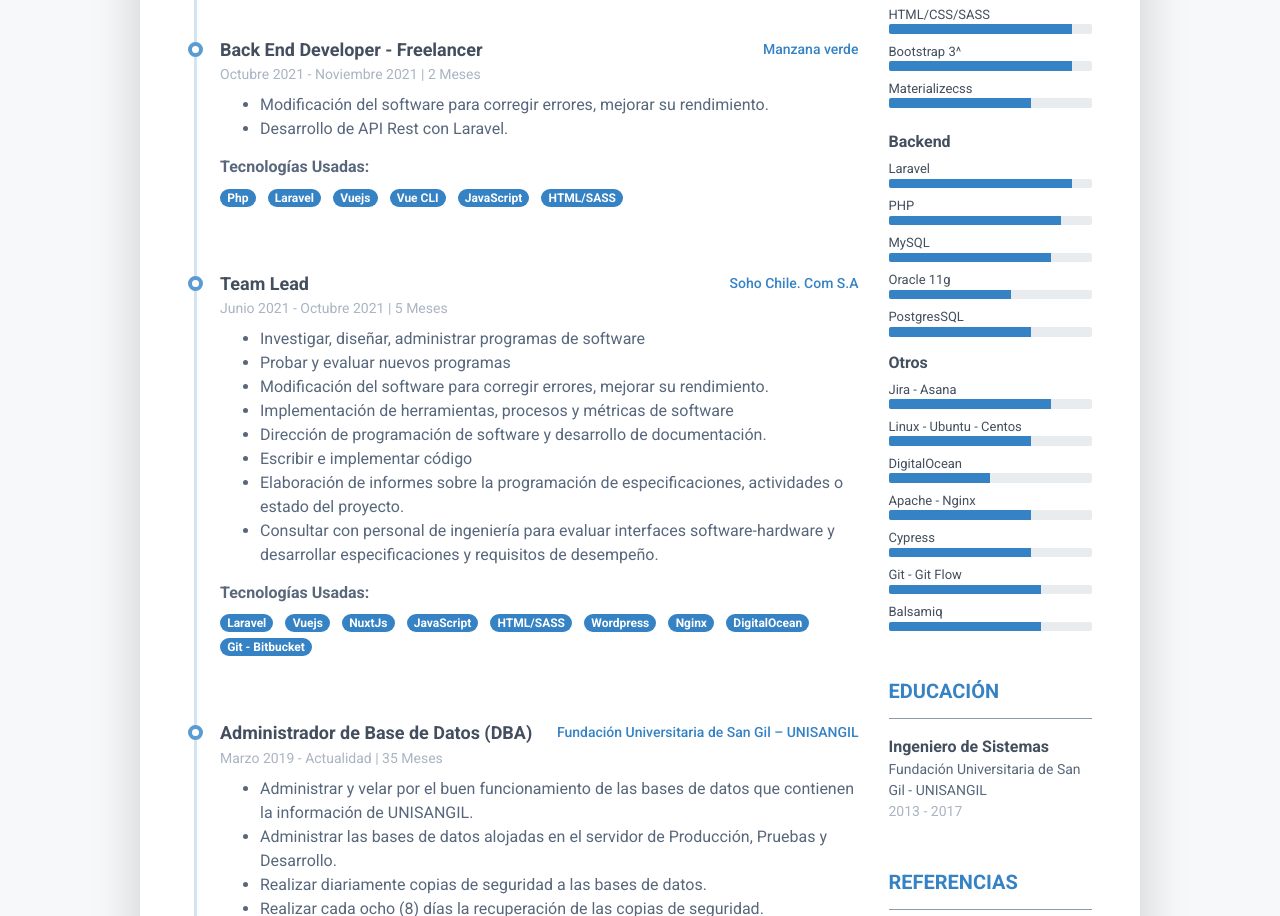
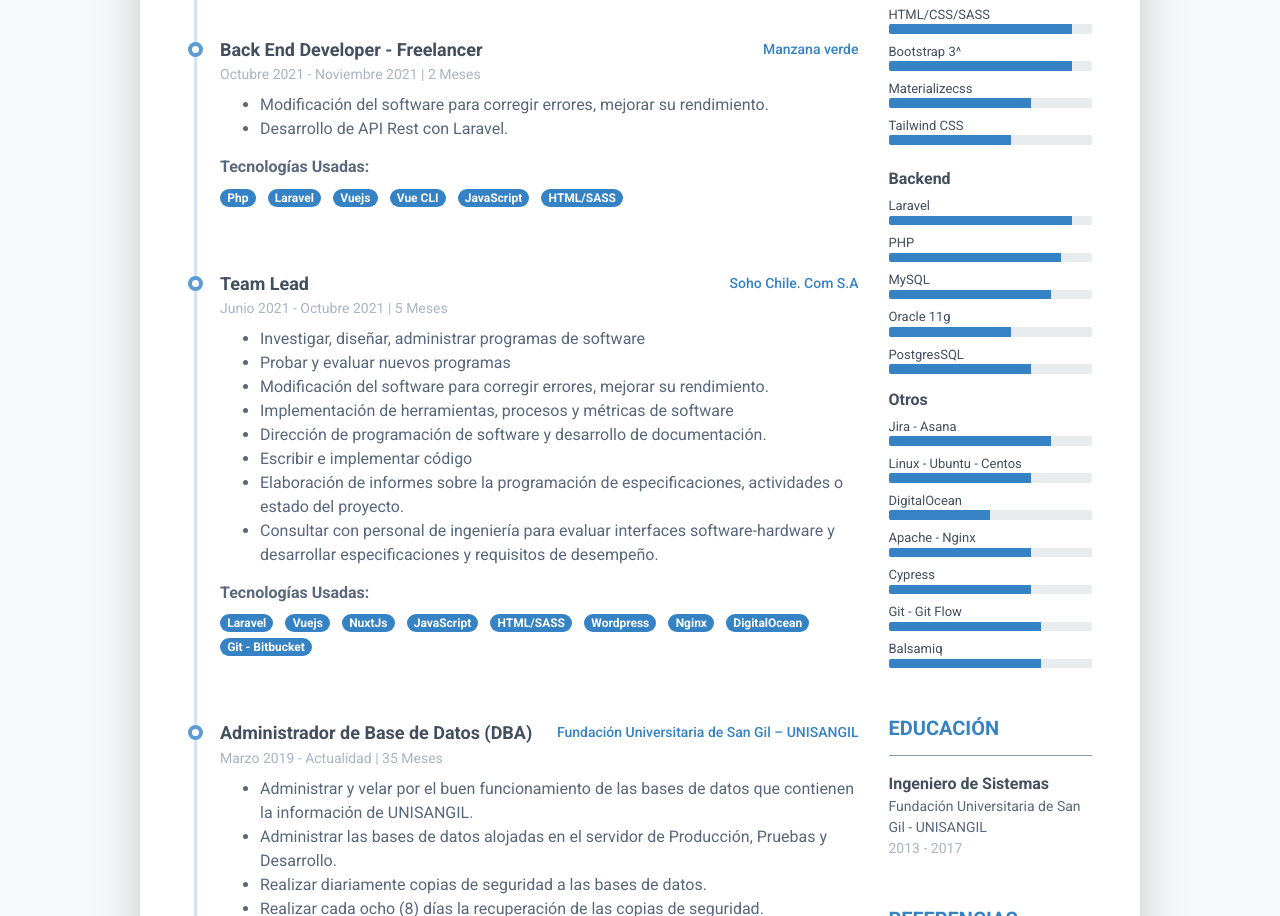
Before and after one commit to Diwarrss/cv, a website: page index.html in a window 1280 px wide. Shown: the part 821-1737 px from the top of the page. Drawn offline with nearby package versions, Linux system fonts and the light colour scheme.

Commit message:
add skill

```diff
--- a/index.html
+++ b/index.html
@@ -1,13 +1,13 @@
 <!DOCTYPE html>
 <html lang="en">
 <head>
-    <title>Diego Vargas | CV | Desarrollador Full Stack</title>
+    <title>Diego Vargas | CV | Full Stack Developer</title>
 
     <!-- Meta -->
     <meta charset="utf-8">
     <meta http-equiv="X-UA-Compatible" content="IE=edge">
     <meta name="viewport" content="width=device-width, initial-scale=1.0">
-    <meta name="description" content="Hoja de vida digital de Diego Alejandro Vargas Rodriguez | Desarrollador Full Stack">
+    <meta name="description" content="Hoja de vida digital de Diego Alejandro Vargas Rodriguez | Full Stack Developer">
     <meta name="author" content="Diego Alejandro Vargas Rodriguez">
     <link rel="shortcut icon" href="favicon.ico">
 
@@ -328,6 +328,12 @@
 											    <div class="progress-bar theme-progress-bar-dark" role="progressbar" style="width: 70%" aria-valuenow="25" aria-valuemin="0" aria-valuemax="100"></div>
 											</div>
 								        </li>
+										<li class="mb-2">
+											<div class="resume-skill-name">Tailwind CSS</div>
+											<div class="progress resume-progress">
+												<div class="progress-bar theme-progress-bar-dark" role="progressbar" style="width: 60%" aria-valuenow="25" aria-valuemin="0" aria-valuemax="100"></div>
+											</div>
+										</li>
 							        </ul>
 						        </div><!--//resume-skill-item-->
 
```
